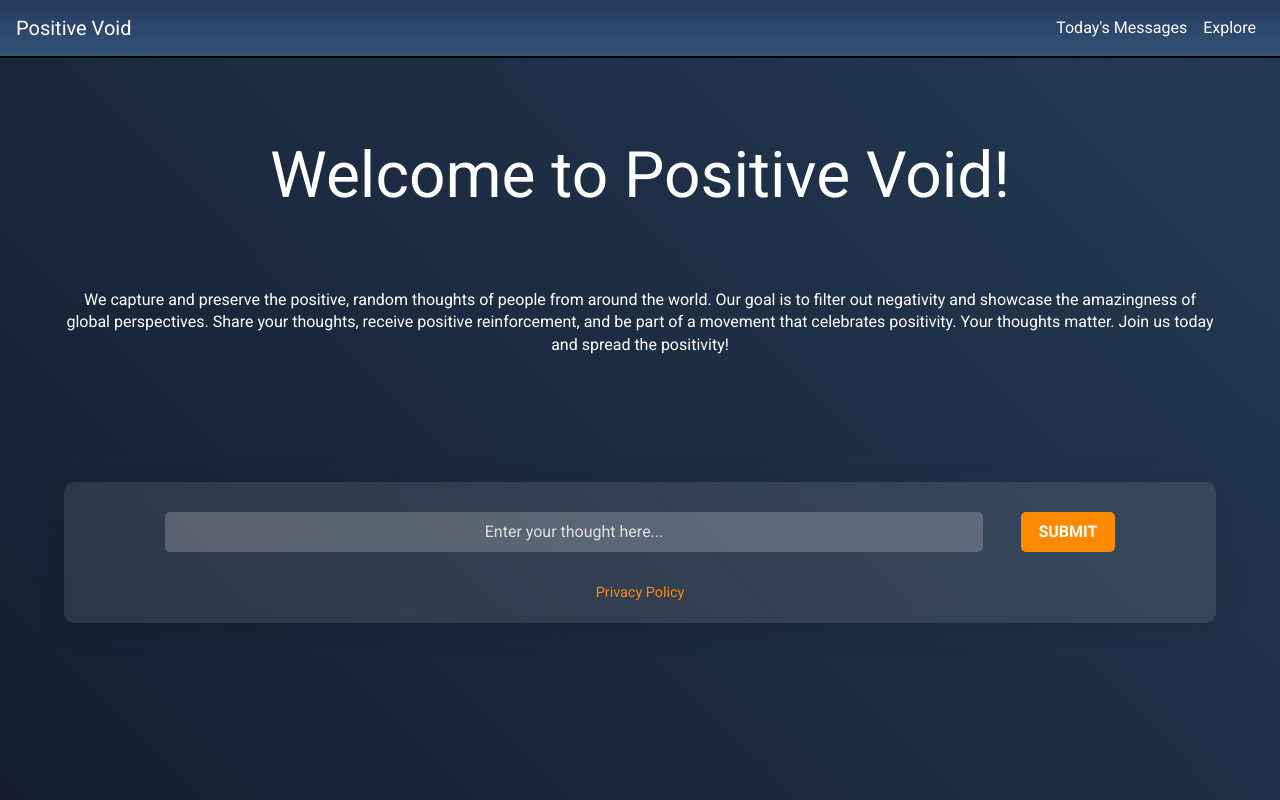
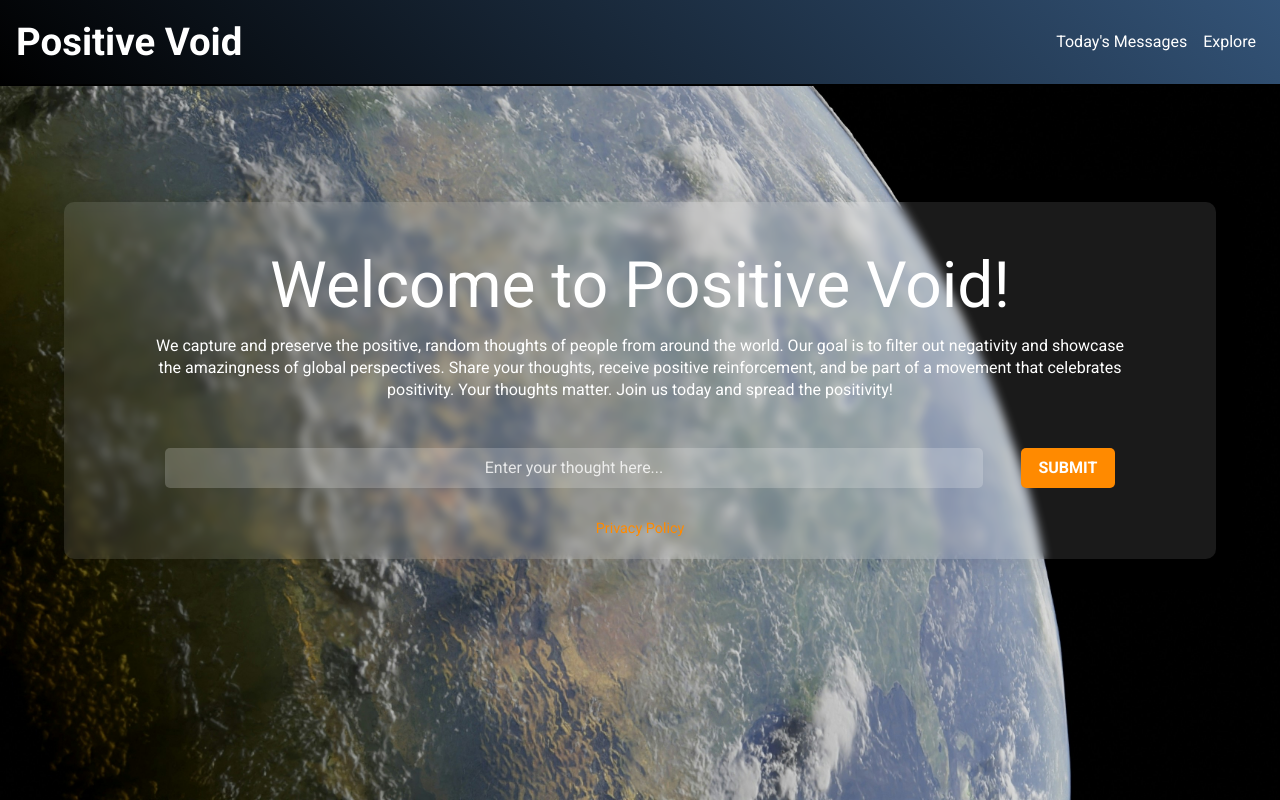
Before and after one commit to AndrewGuadi/positivevoid-website, a Flask app: page / in a window 1280 px wide. Run offline with Flask 3, Linux system fonts and the light colour scheme; data that the repository does not hold is empty; some libraries are stand-ins or nearby versions.

Commit message:
adding css, background and navbar for future pages

```diff
--- a/static/css/index-styles.css
+++ b/static/css/index-styles.css
@@ -9,7 +9,9 @@ body {
     justify-content: center;
     align-items: center;
     height: 100vh;
-    background: linear-gradient(45deg, #141e30, #243b55);
+    background:url('../images/pv-background.jpg');
+    background-position: center;
+    background-size: cover;
     color: #ffffff;
     overflow-y: scroll;
     overflow-x: hidden; /* Prevents the page from scrolling */
@@ -20,19 +22,24 @@ body {
     position: fixed;
     top: 0;
     width: 100%;
-    background: linear-gradient(to bottom, #273a5f, #335377);
+    background: linear-gradient(45deg, #000000, #335377);
     border-bottom: 2px solid black;
     z-index: 1000;
 }
 
+.navbar-brand{
+    font-weight:700;
+    font-size:7vw;
+}
 .navbar-brand, .nav-link {
     color: white !important;
 }
 
 .navbar-toggler {
-    width:25vw;
-    border-color: transparent;
+    width:17vw;
     padding: 0.25rem 0.75rem;
+    background-color:#335377;
+    border:2px solid white!important;
 }
 
 .navbar-toggler-icon {
@@ -67,7 +74,7 @@ body {
 }
 
 .purpose p {
-    padding: 5vw;
+    padding: 0vw 5vw;
     font-size: 1rem;
     line-height: 1.4;
 }
@@ -158,6 +165,10 @@ button:hover {
 }
 
 @media screen and (min-width: 768px) {
+
+    .navbar-brand{
+        font-size:3vw;
+    }
     .purpose {
         margin-top: 2vw;
     }
--- a/templates/index.html
+++ b/templates/index.html
@@ -27,11 +27,11 @@
         </div>
     </nav>
     <!-- Main Content -->
-    <div class="purpose">
-        <h2>Welcome to Positive Void!</h2>
-        <p>We capture and preserve the positive, random thoughts of people from around the world. Our goal is to filter out negativity and showcase the amazingness of global perspectives. Share your thoughts, receive positive reinforcement, and be part of a movement that celebrates positivity. Your thoughts matter. Join us today and spread the positivity!</p>
-    </div>
     <div class="container">
+        <div class="purpose">
+            <h2>Welcome to Positive Void!</h2>
+            <p>We capture and preserve the positive, random thoughts of people from around the world. Our goal is to filter out negativity and showcase the amazingness of global perspectives. Share your thoughts, receive positive reinforcement, and be part of a movement that celebrates positivity. Your thoughts matter. Join us today and spread the positivity!</p>
+        </div>
         <form action="/" method="post" onsubmit="return validateForm()">
             <input type="hidden" id="validationToken" name="validationToken">
             <input type="text" name="thought" placeholder="Enter your thought here..." autocomplete="off" required>
```
Also changed, not shown: static/images/pv-background.jpg (added).
